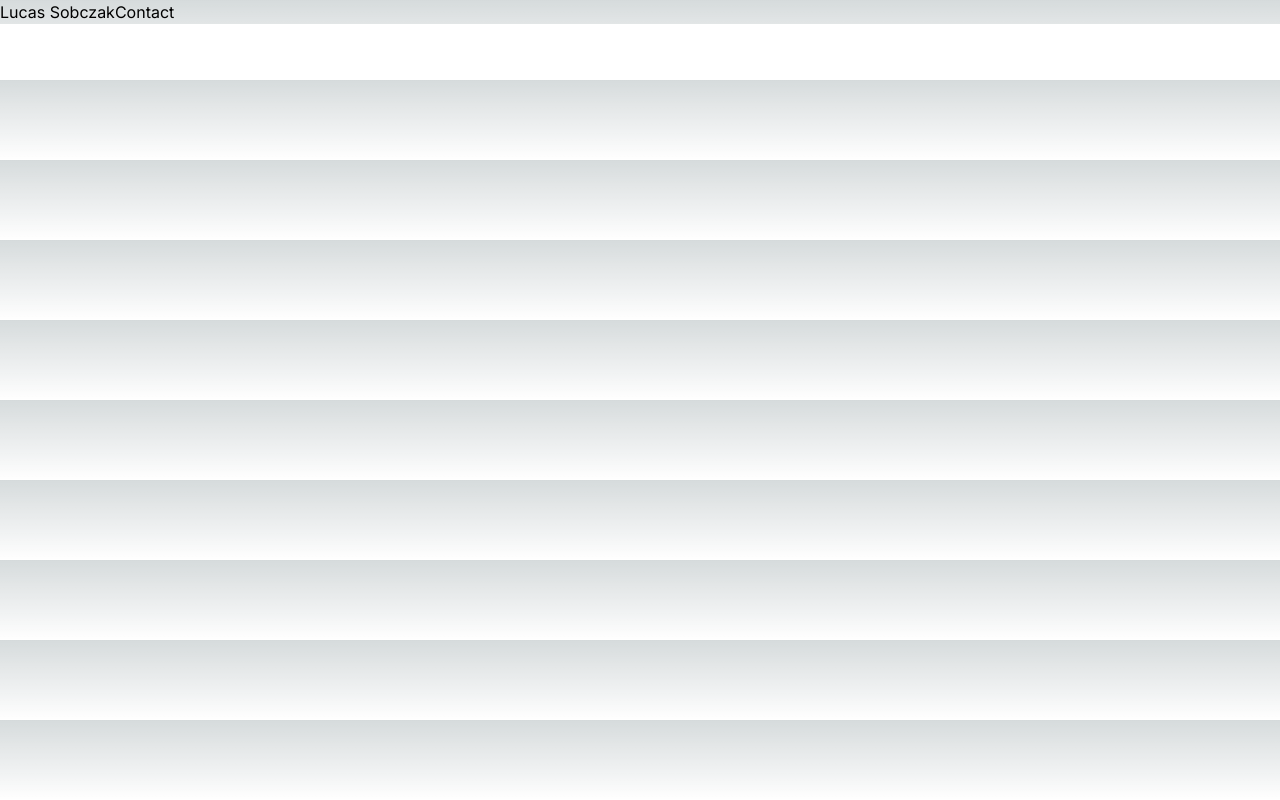
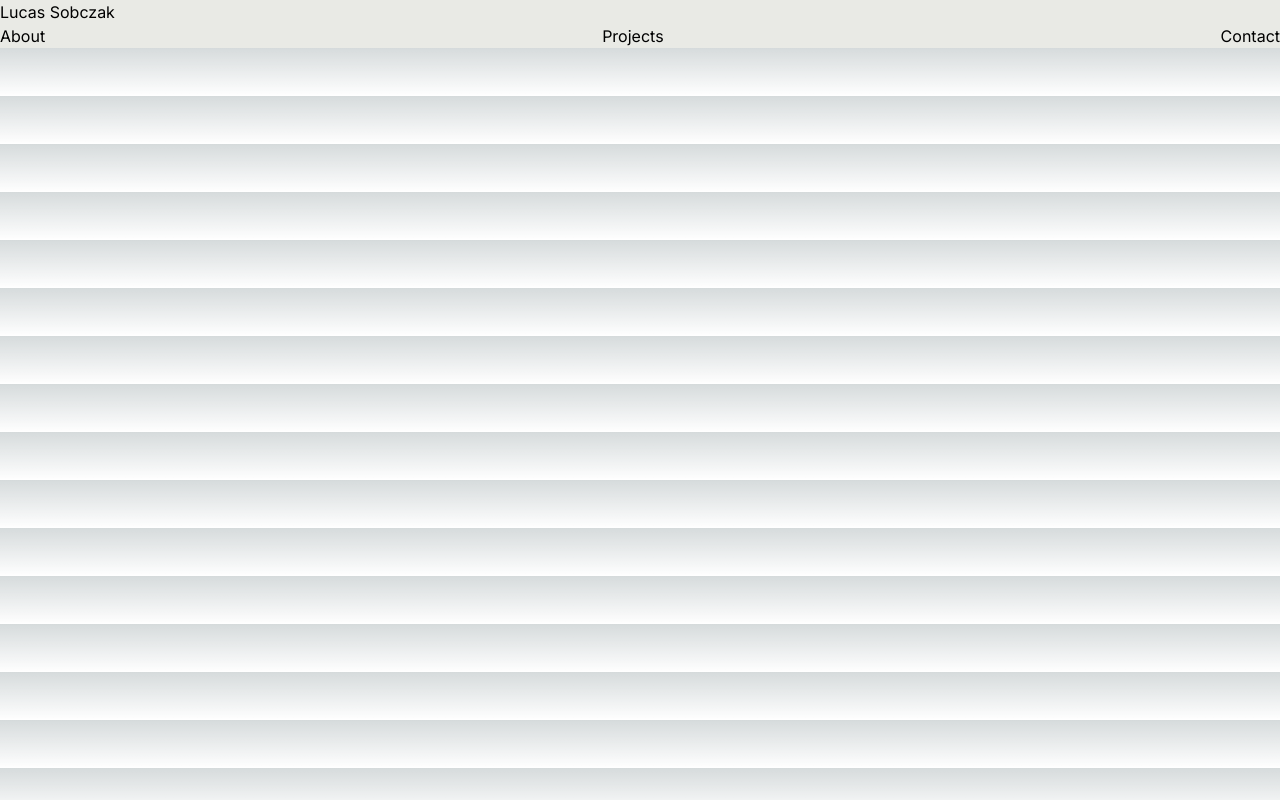
Before and after one commit to SobczakL/landing-page, a Next.js app: page / in a window 1280 px wide. Built offline with nearby package versions, Linux system fonts and the light colour scheme.

Commit message:
setup theme config for tailwind

```diff
--- a/src/app/layout.tsx
+++ b/src/app/layout.tsx
@@ -19,9 +19,11 @@
   return (
     <html lang="en">
         <body className={inter.className}>
-            <Header/>
-            {children}
-            <Footer/>
+                <div className='bg-g1 text-black'>
+                    <Header/>
+                    {children}
+                    <Footer/>
+                </div>
         </body>
     </html>
   )
--- a/src/components/layout/nav/bottomNav/Nav.tsx
+++ b/src/components/layout/nav/bottomNav/Nav.tsx
@@ -1,19 +1,13 @@
 import { NavItems } from '@/types/types';
 import Link from 'next/link';
-import BottomNavigation from '@mui/material/BottomNavigation';
-import BottomNavigationAction from '@mui/material/BottomNavigationAction';
 
 export default function Nav({ navItems }: { navItems: NavItems[] }) {
 
   return (
-    <BottomNavigation
-      showLabels
-    >
-      {navItems.map((item, index) => (
-        <Link key={index} href={item.link}>
-          <BottomNavigationAction label={item.title} />
-        </Link>
-      ))}
-    </BottomNavigation>
+        <div className="flex justify-between">
+            {navItems.map((item, index) => (
+                <Link key={index} href={item.link}>{item.title}</Link>
+            ))}
+        </div>
   );
 }
--- a/src/components/layout/nav/topNav/Nav.tsx
+++ b/src/components/layout/nav/topNav/Nav.tsx
@@ -1,12 +1,14 @@
 import { NavItems } from "@/types/types";
 import Link from "next/link";
+import Badge from "@/components/ui/Badge";
 
 export default function Nav({ navItems }: { navItems: NavItems[] }) {
   return (
-    <div>
-      {navItems.map((item, index) => (
-        <Link key={index} href={item.link}>{item.title}</Link>
-      ))}
+    <div className="flex justify-between">
+        <Link href={navItems[0].link}>{navItems[0].title}</Link>
+        <Link href={navItems[1].link}>
+            <Badge text={navItems[1].title} />
+        </Link>
     </div>
   );
 }
--- /dev/null
+++ b/src/components/ui/Badge.tsx
@@ -0,0 +1,9 @@
+import { BadgeType } from "@/types/types"
+
+export default function Badge({ text }: {text: BadgeType }){
+    return(
+        <div>
+
+        </div>
+    )
+}
--- a/src/types/types.ts
+++ b/src/types/types.ts
@@ -2,3 +2,7 @@
     title: string;
     link: string;
 };
+
+export type BadgeType = {
+    text: string;
+}
--- a/tailwind.config.ts
+++ b/tailwind.config.ts
@@ -8,11 +8,23 @@
   ],
   theme: {
     extend: {
-      backgroundImage: {
-        'gradient-radial': 'radial-gradient(var(--tw-gradient-stops))',
-        'gradient-conic':
-          'conic-gradient(from 180deg at 50% 50%, var(--tw-gradient-stops))',
-      },
+        backgroundImage: {
+            'gradient-radial': 'radial-gradient(var(--tw-gradient-stops))',
+            'gradient-conic':
+              'conic-gradient(from 180deg at 50% 50%, var(--tw-gradient-stops))',
+        },
+        colors:{
+            'g1': '#E9EAE5',
+            'g2': '#F5F5F5',
+            'g3': '#EEEEEE',
+            'g4': '#D9D9D9',
+            'g5': '#E4E4E4'
+        },
+        fontFamily: {
+                sans: ['Inter', 'sans-serif'],
+                serif: ['Merriweather', 'serif']
+        },
+
     },
   },
   plugins: [],
```
